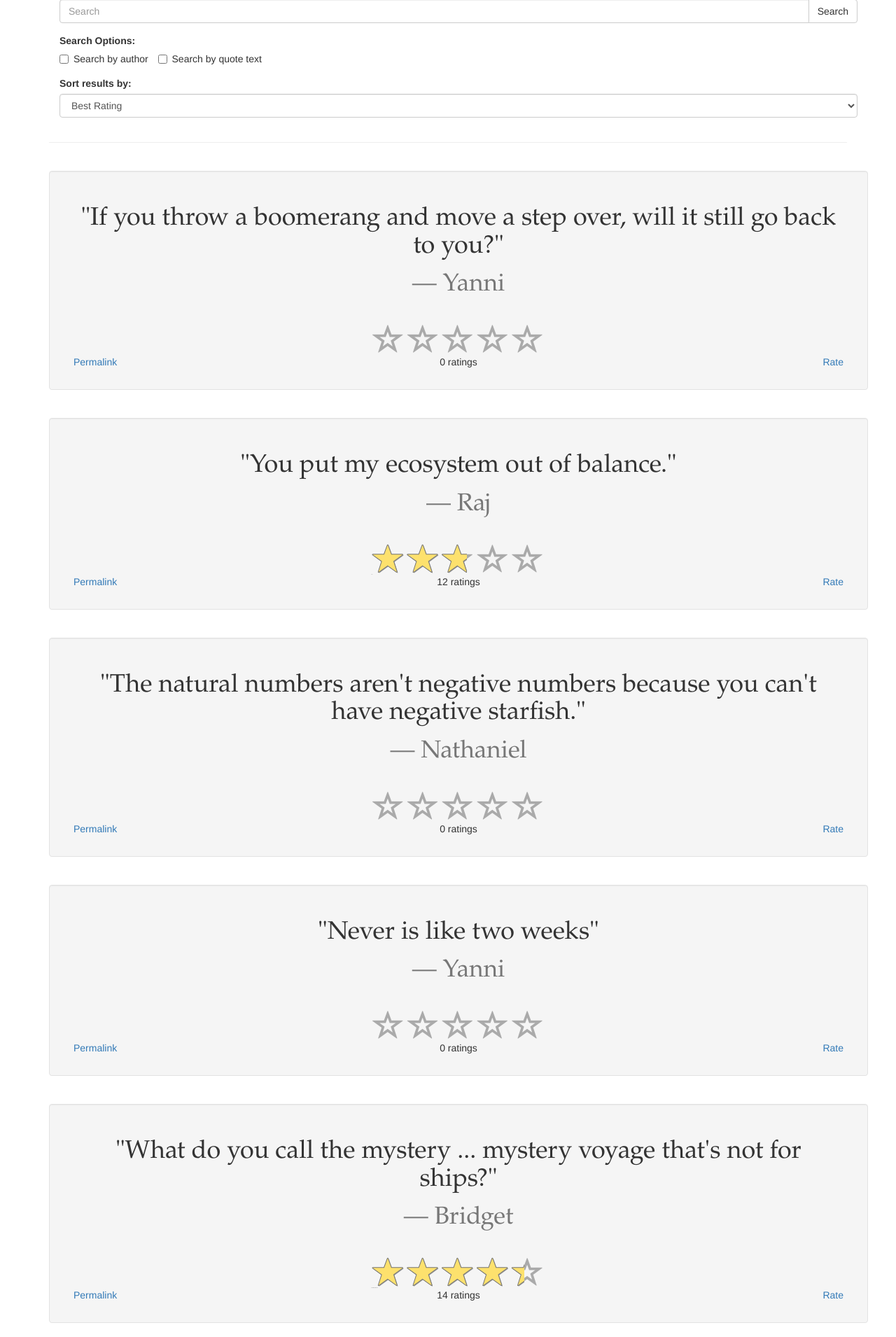
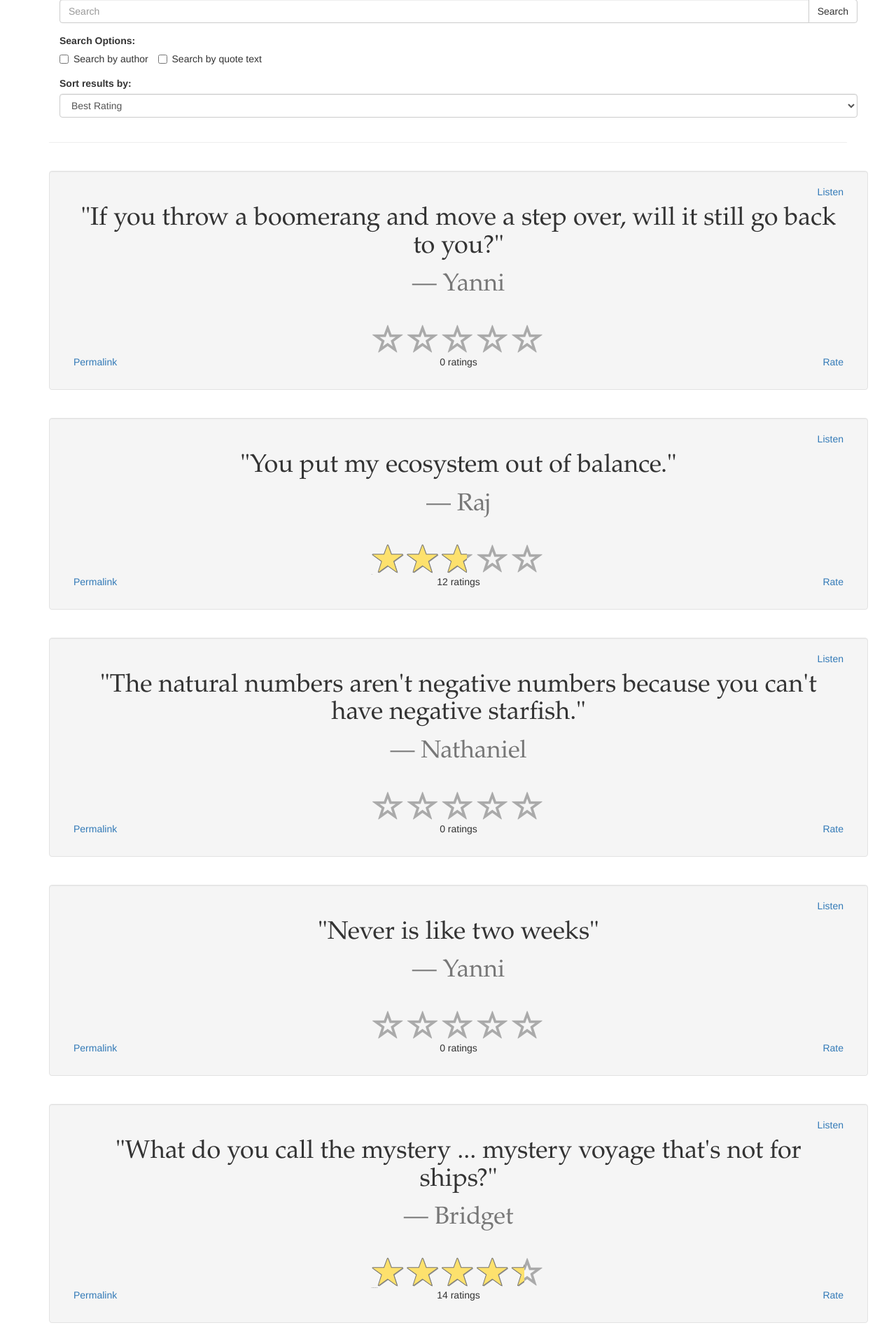
Before and after one commit to MadDoctor5813/Quotebook, a Django app: page /all_quotes/ in a window 1280 px wide. Shown: the part 93-2003 px from the top of the page at 70% size. Run offline with Django 3.2, Linux system fonts and the light colour scheme; data comes from the database, SQL or seed files in the repository; some libraries are stand-ins or nearby versions.

Commit message:
Add text-to-speech support for quotes
This is a feature the world needed.

```diff
--- a/Quotebook/app/static/app/scripts/quote.js
+++ b/Quotebook/app/static/app/scripts/quote.js
@@ -33,4 +33,12 @@ $(document).ready(function () {
         //close the modal ourselves, because we stopped event propagation earlier
         rate_modal.modal("hide")
     })
+    $(".listen-link").click(function (event) {
+        //this stops the page popping back up to the top when this is clicked
+        event.preventDefault()
+        var quote_text = $(this).parents(".quote-well").children(".blockquote").children("h1").text()
+        //remove initial quotes
+        quote_text = quote_text.slice(1, -1)
+        responsiveVoice.speak(quote_text, "UK English Male")
+    })
 })
--- a/Quotebook/app/templates/app/all_quotes.html
+++ b/Quotebook/app/templates/app/all_quotes.html
@@ -9,6 +9,7 @@
 {% endblock %}
 
 {% block custom-js %}
+<script src='https://code.responsivevoice.org/responsivevoice.js'></script>
 <script src="{% static 'app/scripts/star-rating.js' %}" type="text/javascript"></script>
 <script src="{% static 'app/scripts/quote.js' %}" type="text/javascript"></script>
 <script type="text/javascript"> window.CSRF_TOKEN = "{{ csrf_token }}"; </script>
--- a/Quotebook/app/templates/app/quote.html
+++ b/Quotebook/app/templates/app/quote.html
@@ -1,4 +1,11 @@
 <div class="quote-well well container" data-quote-id="{{quote.pk}}">
+    <header class="text-right">
+        <div class="col-xs-4"></div>
+        <div class="col-xs-4"></div>
+        <div class="col-xs-4">
+            <a class="listen-link" id="listen-link-{{quote.pk}}" href="#">Listen</a>
+        </div>
+    </header>
     <blockquote class="blockquote text-center">
         <h1 class="quote">"{{ quote.quote }}"</h1>
 		<footer class="quote-footer">{{ quote.attribution }}</footer>
--- a/Quotebook/app/templates/app/view_quote.html
+++ b/Quotebook/app/templates/app/view_quote.html
@@ -7,6 +7,7 @@
 {% endblock %}
 
 {% block custom-js %}
+<script src='https://code.responsivevoice.org/responsivevoice.js'></script>
 <script src="{% static 'app/scripts/star-rating.js' %}" type="text/javascript"></script>
 <script src="{% static 'app/scripts/quote.js' %}" type="text/javascript"></script>
 <script type="text/javascript"> window.CSRF_TOKEN = "{{ csrf_token }}"; </script>
```
